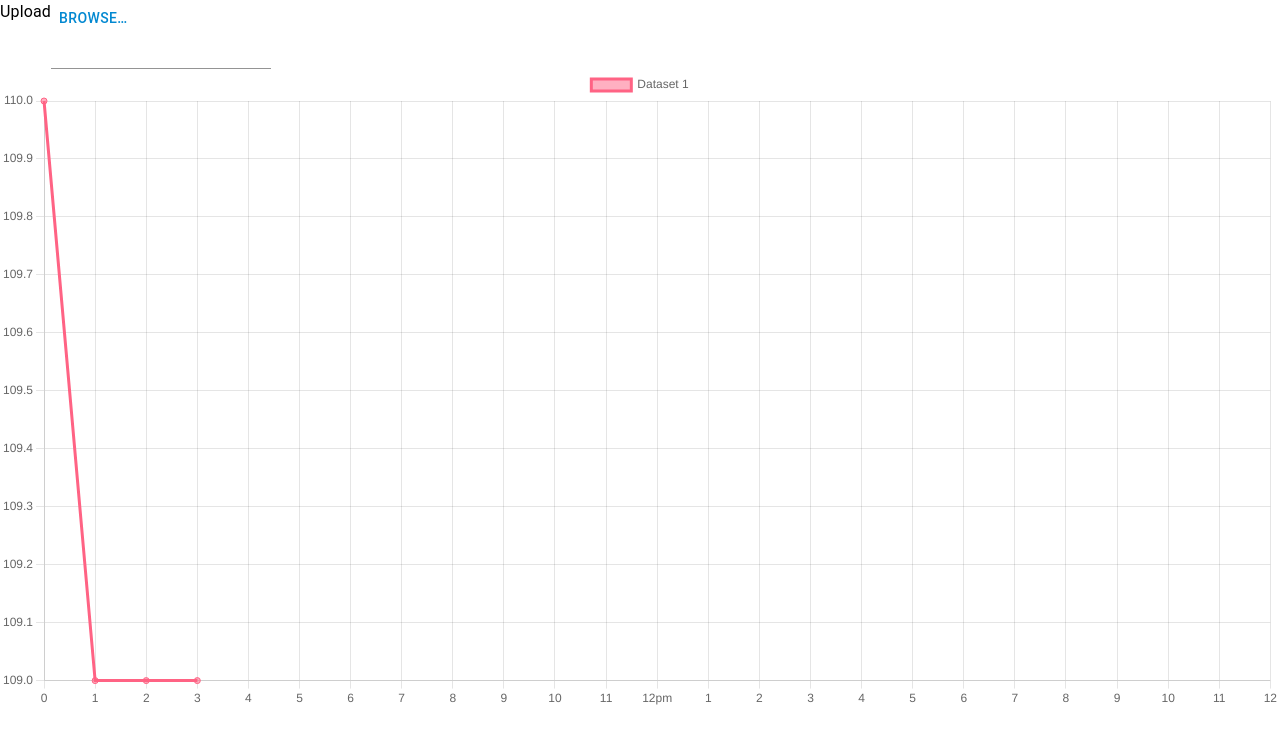
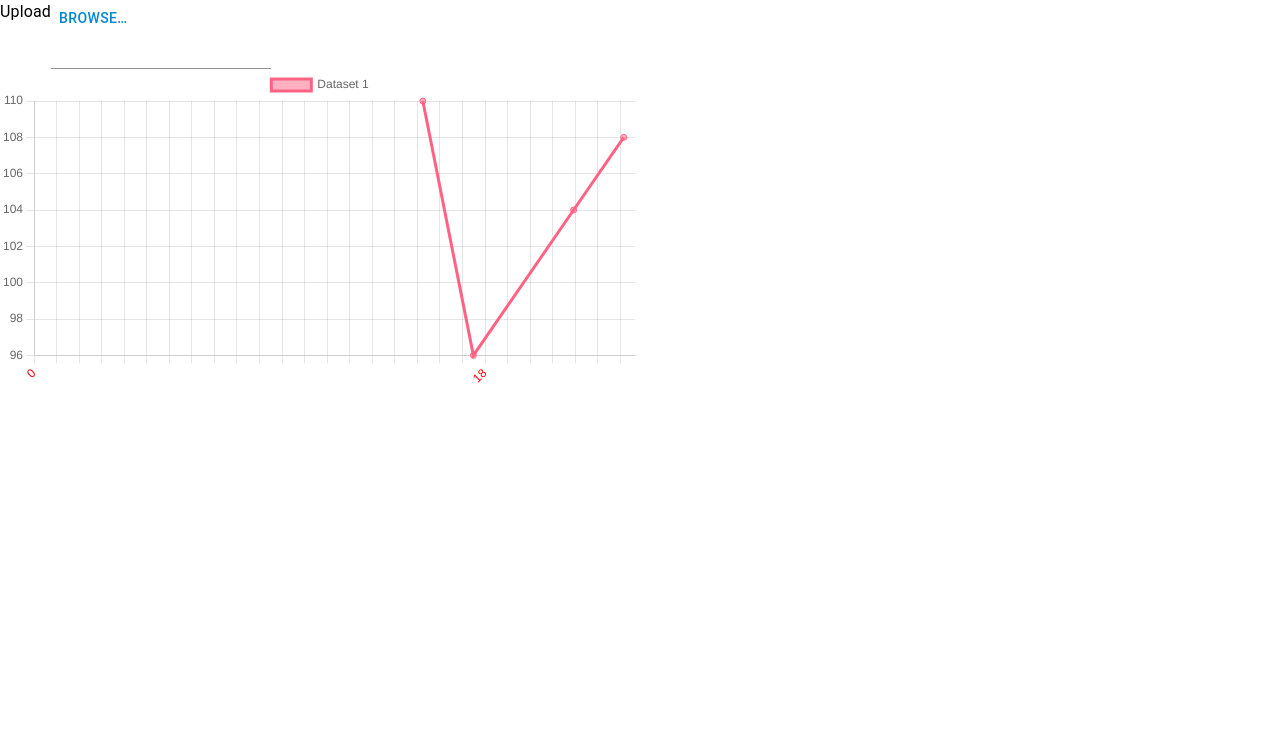
Before and after one commit to fannyho0923/CGM, a React (Create React App) app: page / in a window 1280 px wide. Shown: the top 744 px of the page. Built offline with nearby package versions, Linux system fonts and the light colour scheme.

Commit message:
add react chartjs

```diff
--- a/src/App.js
+++ b/src/App.js
@@ -73,47 +73,43 @@ function App() {
   // ["Date(年/月/日)", "時", "分", "CGMGlucoseValue"],
   const arr = [
     [20230323, 15, 31, 110],
-    [20230323, 17, 32, 109],
-    [20230323, 21, 32, 109],
-    [20230323, 23, 32, 109],
+    [20230323, 17, 32, 96],
+    [20230323, 21, 32, 104],
+    [20230323, 23, 32, 108],
   ];
 
-  const data1 = [110, 109, 109, 109];
+  const labelArr =  new Array(1440).fill(0).map((_,i)=>i)
+  let tmpArr=[];
 
-  const timeLabel = [
-    "0",
-    "1",
-    "2",
-    "3",
-    "4",
-    "5",
-    "6",
-    "7",
-    "8",
-    "9",
-    "10",
-    "11",
-    "12pm",
-    "1",
-    "2",
-    "3",
-    "4",
-    "5",
-    "6",
-    "7",
-    "8",
-    "9",
-    "10",
-    "11",
-    "12",
-  ];
+  for (let idx = 0; idx < arr.length; idx++){
+    // const idx = x[1]*60+x[2];
+    // dataArr[idx] = x[3];
+     tmpArr.push({x: arr[idx][1]*60 + arr[idx][2],y: arr[idx][3]})
+  }
+  console.log(tmpArr)
+
+
+  const opts= {
+    scales: {
+      x: {
+        ticks: {
+          // For a category axis, the val is the index so the lookup via getLabelForValue is needed
+          callback: function (val, index) {
+            // Hide every 2nd tick label
+            return index % 120 === 0 ? this.getLabelForValue(val)/60 : "";
+          },
+          color: "red"
+        }
+      }
+    }
+  }
 
   const data = {
-    labels: timeLabel,
+    labels: labelArr,
     datasets: [
       {
         label: "Dataset 1",
-        data: data1,
+        data: tmpArr,
         borderColor: "rgb(255, 99, 132)",
         backgroundColor: "rgba(255, 99, 132, 0.5)",
       },
@@ -164,7 +160,9 @@ function App() {
           </FormGroup>
         </form>
       </Box>
-      <Line data={data} />
+      <Box style={{width:"50%"}}>
+      <Line data={data} options={opts} />
+      </Box>
     </div>
   );
 }
```
